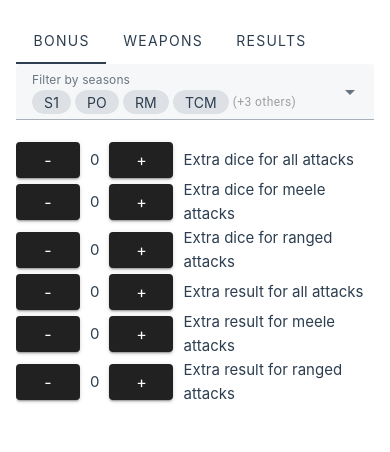
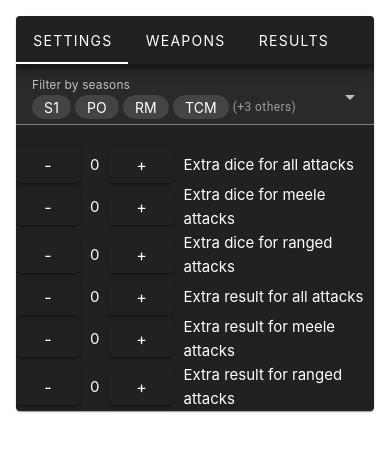
Before and after one commit to adrischu/ZombicideCalculator, a Vue app: page / in a window 390 px wide. Shown: the top 452 px of the page. Built offline with nearby package versions, Linux system fonts and the light colour scheme; the HTML template or start-up script is replaced by a standard one.

Commit message:
working on mobile layout

```diff
--- a/src/App.vue
+++ b/src/App.vue
@@ -2,12 +2,16 @@
   <!-- --- -->
   <!-- Header-Menü -->
   <!-- --- -->
-
-  <v-tabs v-model="generalTabs">
-    <v-tab value="window-settings">Bonus</v-tab>
+  <v-card>
+    <div class="elevation-10" style="margin-bottom: 5px">
+      <v-tabs elevation="30" v-model="generalTabs">
+        <v-tab value="window-settings">Settings</v-tab>
         <v-tab value="window-weapons">Weapons</v-tab>
         <v-tab value="window-results">Results</v-tab>
       </v-tabs>
+    </div>
+    <!-- <v-divider style="margin: 1px" thickness="1"></v-divider>
+    <v-divider style="margin: 1px" thickness="1"></v-divider> -->
 
     <v-tabs-window v-model="generalTabs">
       <!-- --- -->
@@ -30,6 +34,7 @@
         <WindowResults />
       </v-tabs-window-item>
     </v-tabs-window>
+  </v-card>
 </template>
 
 <script setup lang="ts">
--- a/src/components/WindowSettings.vue
+++ b/src/components/WindowSettings.vue
@@ -1,7 +1,7 @@
 <template>
   <v-select
     label="Filter by seasons"
-    v-model="selectedSeasons"
+    v-model="dataState.selectedSeasons"
     :items="allSeasons"
     item-title="name"
     return-object
@@ -13,7 +13,7 @@
         <span>{{ item.raw.short }}</span>
       </v-chip>
       <span v-if="index === 4" class="text-grey text-caption align-self-center">
-        (+{{ selectedSeasons.length - 4 }} others)
+        (+{{ dataState.selectedSeasons.length - 4 }} others)
       </span>
     </template>
   </v-select>
@@ -31,9 +31,11 @@ import { allSeasons } from '@/stores/seasonStore'
 import { useSettingsStore } from '@/stores/settingsStore'
 import plusMinus from './plus-minus.vue'
 const settings = useSettingsStore()
-const selectedSeasons = useDataStateStore().selectedSeasons
-let selectedWeapons = useDataStateStore().selectedWeapons
+const dataState = useDataStateStore()
+
 function seasonSelectionChanged() {
-  selectedWeapons = selectedWeapons.filter((weapon) => weapon!.isIncludedInSeasons(selectedSeasons))
+  dataState.selectedWeapons = dataState.selectedWeapons.filter((weapon) =>
+    weapon.isIncludedInSeasons(dataState.selectedSeasons),
+  )
 }
 </script>
--- a/src/components/WindowWeapons.vue
+++ b/src/components/WindowWeapons.vue
@@ -1,45 +1,60 @@
 <template>
   <div class="content">
     <div class="sidebar">
-      <v-tabs v-model="weaponTabs" direction="vertical" height="60px">
-        <div v-for="(weapon, index) in selectedWeapons" :key="`${weapon!.name} ${index}`">
+      <v-tabs align-tabs="end" v-model="weaponTabs" direction="vertical" height="60px">
+        <div v-for="(weapon, index) in dataState.selectedWeapons" :key="`${weapon!.name} ${index}`">
           <v-tab>
             <template #default>
+              <div style="align-self: center">
                 <v-img
                   style="border-radius: 50%"
                   cover
                   :src="weapon.imagePath"
-                width="40px"
-                height="40px"
+                  width="50px"
+                  height="50px"
                 ></v-img>
+              </div>
             </template>
           </v-tab>
         </div>
-        <v-tab>
+        <!-- <v-tab> -->
         <v-btn @click="addWeapon()">New</v-btn>
-        </v-tab>
+        <!-- </v-tab> -->
       </v-tabs>
     </div>
+    <v-divider style="margin: 1px" vertical thickness="1"></v-divider>
+    <v-divider style="margin: 1px; margin-right: 4px" vertical thickness="1"></v-divider>
+
     <div class="weapon-space">
       <v-tabs-window v-model="weaponTabs">
         <v-tabs-window-item
-          v-for="(selectedWeapon, index) in selectedWeapons"
+          transition="false"
+          reverse-transition="false"
+          v-for="(selectedWeapon, index) in dataState.selectedWeapons"
           :key="`${selectedWeapon.name} ${index}`"
         >
           <v-select
-            v-model="selectedWeapons![index]"
+            width="100%"
+            max-width="300px"
+            v-model="dataState.selectedWeapons[index]"
             :items="weaponPool"
             item-title="name"
             return-object
             hide-details
           ></v-select>
 
-          <v-img :src="selectedWeapon.imagePath" max-width="200" alt="Weapon Image"></v-img>
+          <v-img
+            style="border-radius: 5px"
+            :src="selectedWeapon.imagePath"
+            width="100%"
+            max-width="300px"
+            alt="Weapon Image"
+          ></v-img>
           <v-checkbox
             v-model="selectedWeapon.useDualWielding"
             label="Use Dual Wielding?"
           ></v-checkbox>
-          <v-btn @click="selectedWeapons?.splice(index, 1)">Delete</v-btn>
+          <v-btn @click="dataState.selectedWeapons.splice(index, 1)">Delete Weapon</v-btn>
         </v-tabs-window-item>
       </v-tabs-window>
     </div>
@@ -52,14 +67,14 @@ import { allWeapons } from '@/stores/weaponStore'
 import { ref, computed } from 'vue'
 
 const weaponTabs = ref(0)
-const selectedWeapons = useDataStateStore().selectedWeapons
-const selectedSeasons = useDataStateStore().selectedSeasons
+const dataState = useDataStateStore()
 function addWeapon() {
-  selectedWeapons.push(allWeapons[0])
+  dataState.selectedWeapons.push(allWeapons[0])
+  weaponTabs.value = dataState.selectedWeapons.length - 1
 }
 
 const weaponPool = computed(() => {
-  return allWeapons.filter((weapon) => weapon.isIncludedInSeasons(selectedSeasons))
+  return allWeapons.filter((weapon) => weapon.isIncludedInSeasons(dataState.selectedSeasons))
 })
 
 // function cullSelectedWeapons() {
```
Lines whose indentation alone changed are shown as unchanged.
